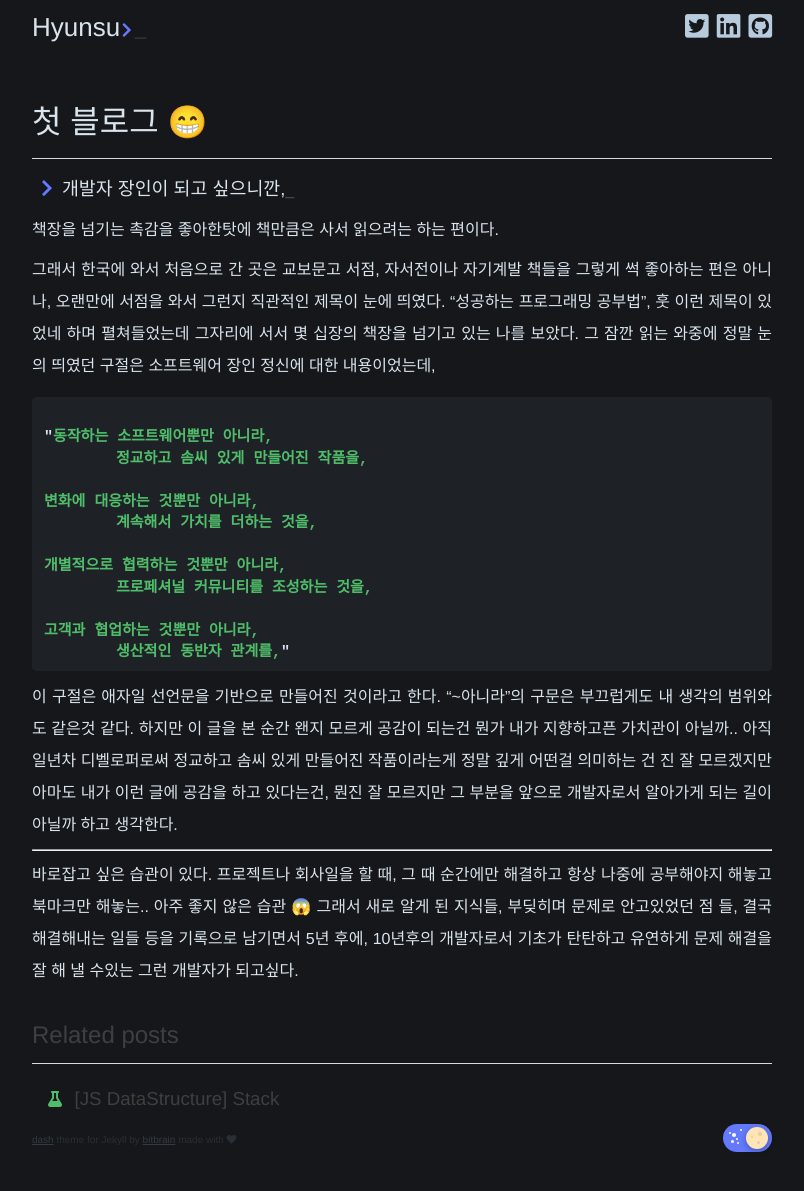
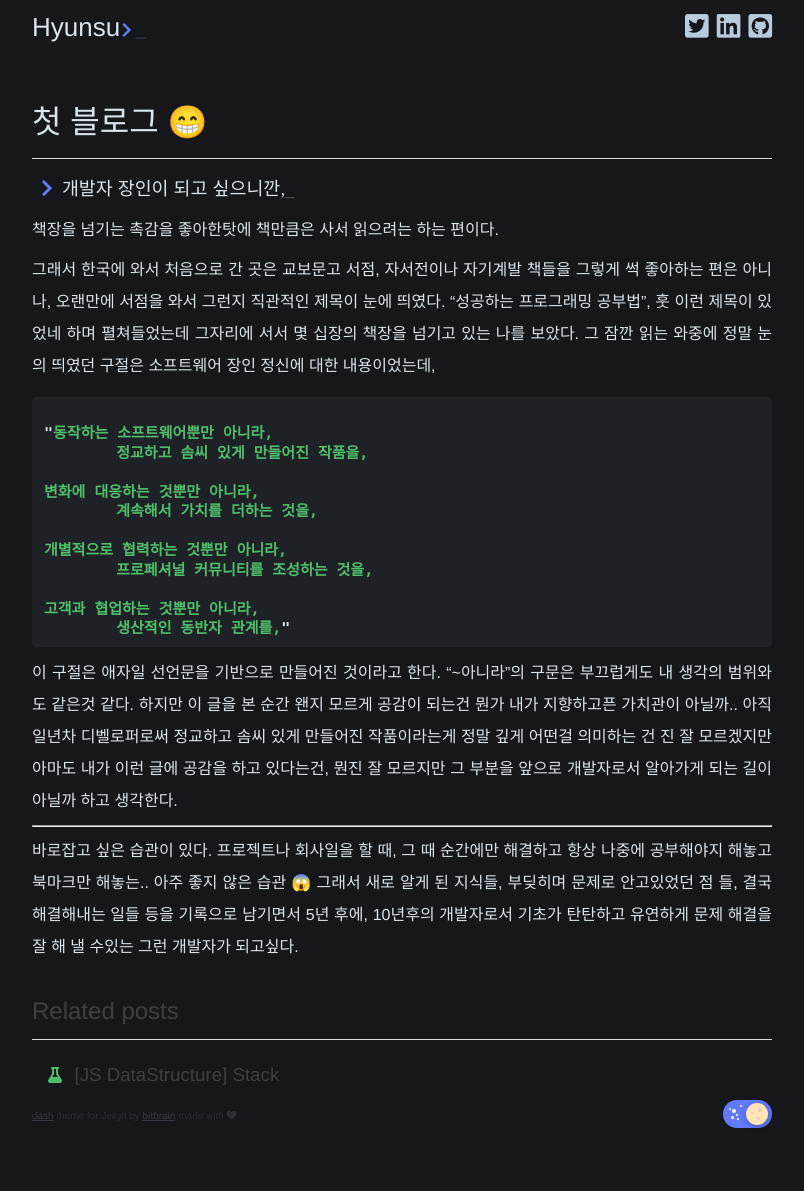
Before and after one commit to sooster910/blogV2, a Jekyll site: the page built from _posts/2020-10-08-first-post.md, in a window 1280 px wide. Shown: the whole page, without its empty margins (238-1042 px from the left). Built offline with Jekyll 4.4.1, drawn with Linux system fonts in a browser that asks for light colours; comment, search, counter and statistics services are not loaded; after the commit the page ends 1167 px from its top, so only the background shows below that.

Commit message:
Update code snippet bg color& better rederable font-family

```diff
--- a/_sass/dash/_base.scss
+++ b/_sass/dash/_base.scss
@@ -168,6 +168,7 @@ code {
   @include themed() {
      background-color: $color-background-dark;
      color: $color-foreground;
+     font-family: Menlo,Nanum Gothic Coding,Monaco,Source Code Pro,monospace,Microsoft YaHei !important;
   }
 }
 
```
